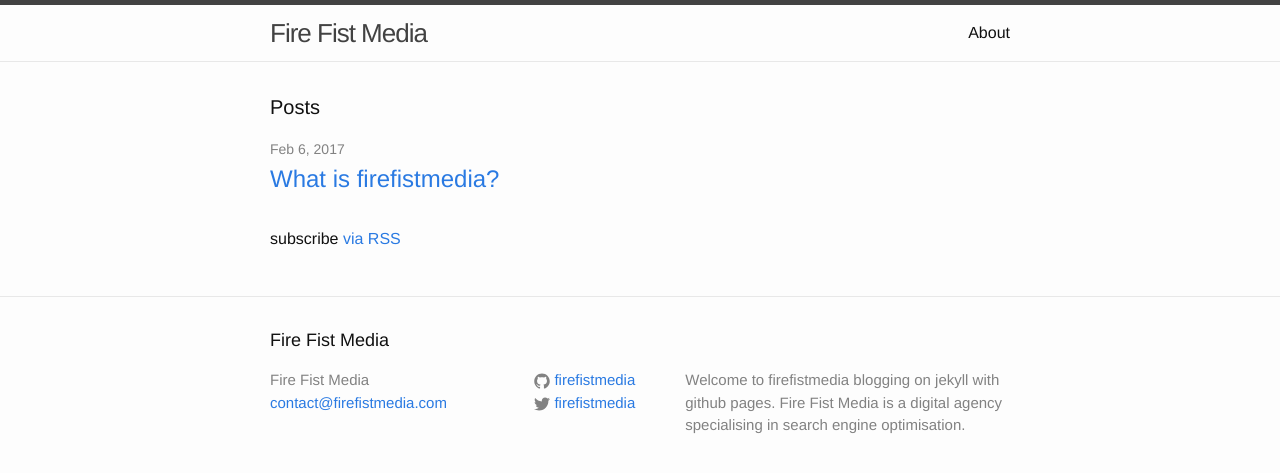
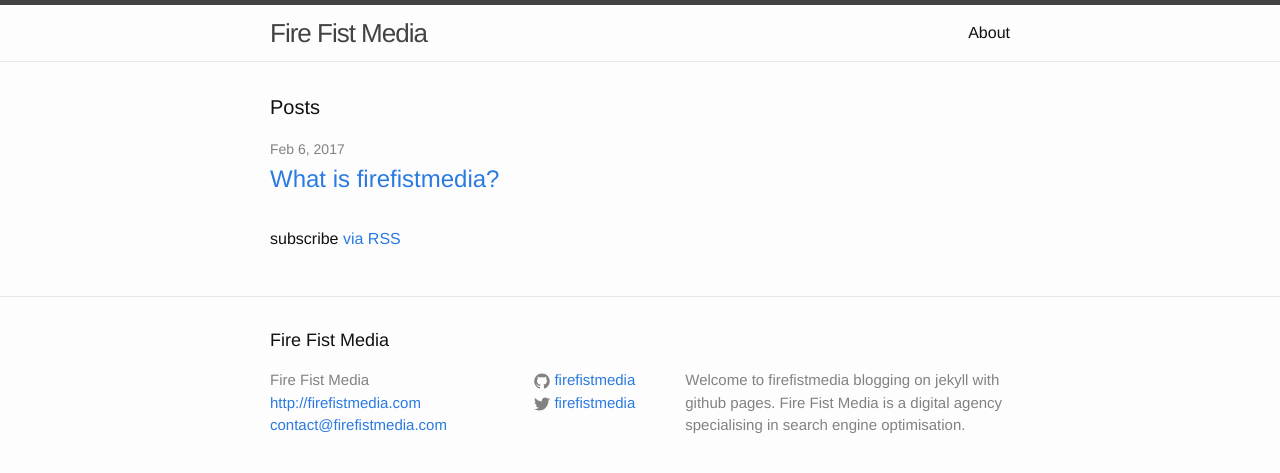
Before and after one commit to firefistmedia/firefistmedia.github.io, a Jekyll site: the page built from index.html, in a window 1280 px wide. Shown: the top 473 px of the page. Built offline with Jekyll 4.4.1, drawn with Linux system fonts in a browser that asks for light colours.

Commit message:
Update footer.html

```diff
--- a/_includes/footer.html
+++ b/_includes/footer.html
@@ -8,6 +8,7 @@
       <div class="footer-col footer-col-1">
         <ul class="contact-list">
           <li>{{ site.title }}</li>
+          <li><a href="http://firefistmedia.com">http://firefistmedia.com</a></li>
           <li><a href="mailto:{{ site.email }}">{{ site.email }}</a></li>
         </ul>
       </div>
```
